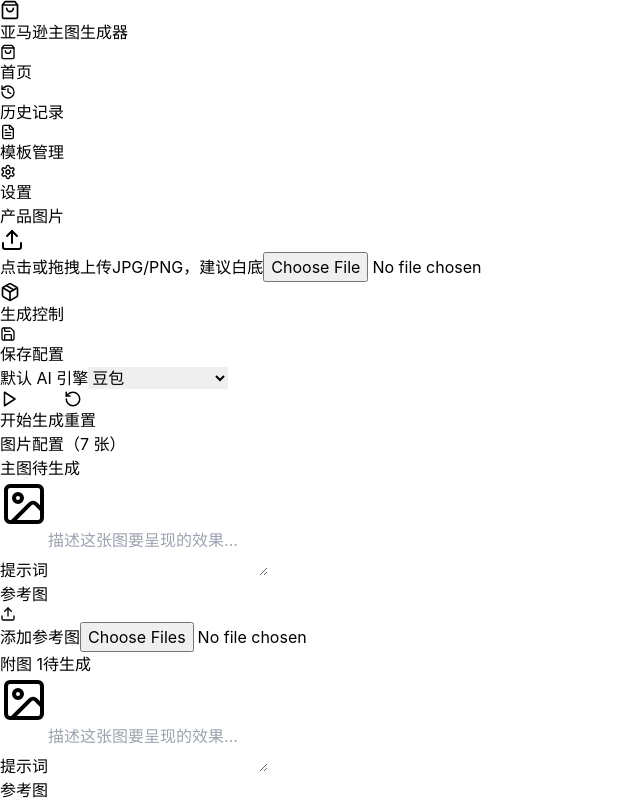
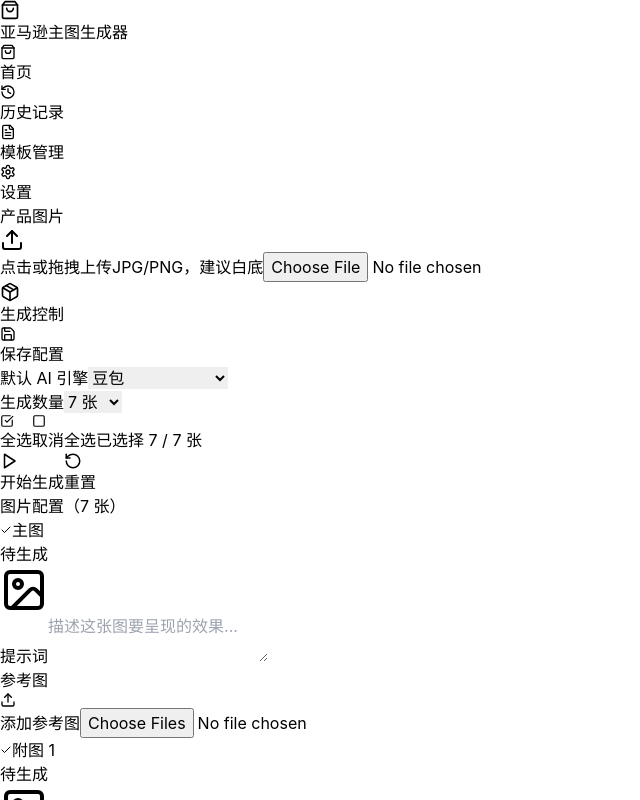
Before and after one commit to Chris123dd/amazon-image-generator, a React (Vite) app in the folder amazon-image-generator-v2/: page / in a window 1280 px wide. Shown: the top 800 px of the page, without its empty margins (0-640 px from the left). Built offline with nearby package versions, Linux system fonts and the light colour scheme; the HTML template or start-up script is replaced by a standard one.

Commit message:
feat: Review Amazon Image Generator Bugs and Assumptions
Co-authored-by: traeagent <traeagent@users.noreply.github.com>

```diff
--- a/amazon-image-generator-v2/package.json
+++ b/amazon-image-generator-v2/package.json
@@ -20,6 +20,7 @@
   "devDependencies": {
     "@types/file-saver": "^2.0.7",
     "@types/jszip": "^3.4.0",
+    "@types/node": "^25.9.0",
     "@types/react": "^18.3.12",
     "@types/react-dom": "^18.3.1",
     "@vitejs/plugin-react": "^4.4.1",
--- a/amazon-image-generator-v2/src/modules/generator/components/GenerationControls.tsx
+++ b/amazon-image-generator-v2/src/modules/generator/components/GenerationControls.tsx
@@ -1,12 +1,24 @@
-import { Play, Pause, RotateCcw, Download } from 'lucide-react';
+import { Play, Pause, RotateCcw, Download, CheckSquare, Square } from 'lucide-react';
 import { useGenerator } from '../context/GeneratorContext';
-import { AI_ENGINES } from '@/shared/ai/types';
+import { AI_ENGINES, MAX_IMAGE_COUNT } from '@/shared/ai/types';
 
 export function GenerationControls() {
-  const { state, setDefaultEngine, startGeneration, pauseGeneration, reset, downloadAll } = useGenerator();
+  const {
+    state,
+    setDefaultEngine,
+    startGeneration,
+    pauseGeneration,
+    reset,
+    downloadAll,
+    selectAllImages,
+    deselectAllImages,
+    setImageCount
+  } = useGenerator();
 
   const completedCount = state.config.images.filter(img => img.status === 'completed').length;
   const progress = (completedCount / state.config.images.length) * 100;
+
+  const selectedCount = state.config.images.filter(img => img.selected).length;
 
   return (
     <div className="space-y-4">
@@ -24,6 +36,42 @@ export function GenerationControls() {
             </option>
           ))}
         </select>
+      </div>
+
+      <div className="flex items-center gap-3">
+        <span className="text-sm font-medium text-gray-700">生成数量</span>
+        <select
+          value={state.config.images.length}
+          onChange={(e) => setImageCount(Number(e.target.value))}
+          disabled={state.isGenerating}
+          className="flex-1 px-3 py-2 border border-gray-300 rounded-lg focus:ring-2 focus:ring-orange-500 disabled:opacity-50"
+        >
+          {Array.from({ length: MAX_IMAGE_COUNT }, (_, i) => i + 1).map(num => (
+            <option key={num} value={num}>{num} 张</option>
+          ))}
+        </select>
+      </div>
+
+      <div className="flex items-center gap-2">
+        <button
+          onClick={selectAllImages}
+          disabled={state.isGenerating}
+          className="flex items-center gap-1.5 px-3 py-1.5 text-sm border border-gray-300 rounded-lg hover:bg-gray-50 disabled:opacity-50 transition"
+        >
+          <CheckSquare size={14} />
+          全选
+        </button>
+        <button
+          onClick={deselectAllImages}
+          disabled={state.isGenerating}
+          className="flex items-center gap-1.5 px-3 py-1.5 text-sm border border-gray-300 rounded-lg hover:bg-gray-50 disabled:opacity-50 transition"
+        >
+          <Square size={14} />
+          取消全选
+        </button>
+        <span className="text-sm text-gray-500">
+          已选择 {selectedCount} / {state.config.images.length} 张
+        </span>
       </div>
 
       {state.isGenerating && (
--- a/amazon-image-generator-v2/src/modules/generator/components/ImageConfigCard.tsx
+++ b/amazon-image-generator-v2/src/modules/generator/components/ImageConfigCard.tsx
@@ -1,5 +1,5 @@
 import { useCallback } from 'react';
-import { RefreshCw, Download, Image as ImageIcon, AlertCircle, Upload, X } from 'lucide-react';
+import { RefreshCw, Download, Image as ImageIcon, AlertCircle, Upload, X, Check } from 'lucide-react';
 import { useGenerator } from '../context/GeneratorContext';
 import { ImageConfig as ImageConfigType } from '../types';
 import { AI_ENGINES, AIEngine } from '@/shared/ai/types';
@@ -10,7 +10,7 @@ interface Props {
 }
 
 export function ImageConfigCard({ config, index }: Props) {
-  const { state, updateImageConfig, regenerateImage, downloadImage } = useGenerator();
+  const { state, updateImageConfig, regenerateImage, downloadImage, toggleImageSelected } = useGenerator();
 
   const handlePromptChange = useCallback((e: React.ChangeEvent<HTMLTextAreaElement>) => {
     updateImageConfig(config.id, { prompt: e.target.value });
@@ -68,9 +68,21 @@ export function ImageConfigCard({ config, index }: Props) {
   return (
     <div className="bg-white rounded-xl shadow-sm p-4 space-y-3">
       <div className="flex items-center justify-between">
-        <span className="font-medium text-gray-800">
-          {isMainImage ? '主图' : `附图 ${index}`}
-        </span>
+        <div className="flex items-center gap-2">
+          <button
+            onClick={() => toggleImageSelected(config.id)}
+            className={`w-5 h-5 rounded border-2 flex items-center justify-center transition-colors ${
+              config.selected
+                ? 'bg-orange-500 border-orange-500 text-white'
+                : 'border-gray-300 hover:border-orange-400'
+            }`}
+          >
+            {config.selected && <Check size={12} />}
+          </button>
+          <span className="font-medium text-gray-800">
+            {isMainImage ? '主图' : `附图 ${index}`}
+          </span>
+        </div>
         <span className={`text-xs px-2 py-1 rounded-full ${statusColors[config.status]}`}>
           {statusLabels[config.status]}
         </span>
--- a/amazon-image-generator-v2/src/modules/generator/components/ProductImageUploader.tsx
+++ b/amazon-image-generator-v2/src/modules/generator/components/ProductImageUploader.tsx
@@ -1,5 +1,5 @@
 import { useCallback } from 'react';
-import { Upload, Image as ImageIcon } from 'lucide-react';
+import { Upload } from 'lucide-react';
 import { useGenerator } from '../context/GeneratorContext';
 import { makeSquareWithPadding } from '@/shared/utils/imageProcessor';
 
--- a/amazon-image-generator-v2/src/modules/generator/context/GeneratorContext.tsx
+++ b/amazon-image-generator-v2/src/modules/generator/context/GeneratorContext.tsx
@@ -1,7 +1,7 @@
 import React, { createContext, useContext, useReducer, useCallback, useRef } from 'react';
 import { GenerationState, GenerationAction, GenerationConfig, ImageConfig } from '../types';
 import { generationReducer } from '../reducer';
-import { AIEngine, DEFAULT_IMAGE_COUNT } from '@/shared/ai/types';
+import { AIEngine, DEFAULT_IMAGE_COUNT, MAX_IMAGE_COUNT } from '@/shared/ai/types';
 import { useSettings } from '@/modules/settings/context/SettingsContext';
 import { useHistory } from '@/modules/history/context/HistoryContext';
 import { generateWithEngine } from '@/shared/ai';
@@ -14,6 +14,10 @@ interface GeneratorContextType {
   setProductImage: (image: string | null) => void;
   setDefaultEngine: (engine: AIEngine) => void;
   updateImageConfig: (id: number, updates: Partial<ImageConfig>) => void;
+  toggleImageSelected: (id: number) => void;
+  selectAllImages: () => void;
+  deselectAllImages: () => void;
+  setImageCount: (count: number) => void;
   startGeneration: () => Promise<void>;
   pauseGeneration: () => void;
   resumeGeneration: () => void;
@@ -38,6 +42,7 @@ export function GeneratorProvider({ children }: { children: React.ReactNode }) {
         prompt: '',
         referenceImages: [],
         status: 'pending' as const,
+        selected: true,
       })),
     },
     isGenerating: false,
@@ -59,6 +64,24 @@ export function GeneratorProvider({ children }: { children: React.ReactNode }) {
 
   const updateImageConfig = useCallback((id: number, updates: Partial<ImageConfig>) => {
     dispatch({ type: 'UPDATE_IMAGE_CONFIG', payload: { id, updates } });
+  }, []);
+
+  const toggleImageSelected = useCallback((id: number) => {
+    dispatch({ type: 'TOGGLE_IMAGE_SELECTED', payload: id });
+  }, []);
+
+  const selectAllImages = useCallback(() => {
+    dispatch({ type: 'SET_ALL_IMAGES_SELECTED', payload: true });
+  }, []);
+
+  const deselectAllImages = useCallback(() => {
+    dispatch({ type: 'SET_ALL_IMAGES_SELECTED', payload: false });
+  }, []);
+
+  const setImageCount = useCallback((count: number) => {
+    if (count >= 1 && count <= MAX_IMAGE_COUNT) {
+      dispatch({ type: 'SET_IMAGE_COUNT', payload: count });
+    }
   }, []);
 
   const generateSingleImage = useCallback(async (
@@ -88,6 +111,12 @@ export function GeneratorProvider({ children }: { children: React.ReactNode }) {
       return;
     }
 
+    const selectedImages = state.config.images.filter(img => img.selected);
+    if (selectedImages.length === 0) {
+      alert('请至少选择一张图片进行生成');
+      return;
+    }
+
     dispatch({ type: 'START_GENERATION' });
     abortControllerRef.current = new AbortController();
 
@@ -95,15 +124,16 @@ export function GeneratorProvider({ children }: { children: React.ReactNode }) {
     const generatedImages: { id: number; prompt: string; engine: AIEngine; generatedImage: string }[] = [];
 
     try {
-      for (let i = 0; i < state.config.images.length; i++) {
+      for (let i = 0; i < selectedImages.length; i++) {
         if (abortControllerRef.current.signal.aborted || state.isPaused) {
           break;
         }
 
-        dispatch({ type: 'SET_CURRENT_IMAGE', payload: i });
-        dispatch({ type: 'SET_IMAGE_STATUS', payload: { id: i + 1, status: 'generating' } });
+        const selectedIndex = state.config.images.findIndex(img => img.id === selectedImages[i].id);
+        dispatch({ type: 'SET_CURRENT_IMAGE', payload: selectedIndex });
+        dispatch({ type: 'SET_IMAGE_STATUS', payload: { id: selectedImages[i].id, status: 'generating' } });
 
-        const imageConfig = state.config.images[i];
+        const imageConfig = selectedImages[i];
         const engine = imageConfig.engine || state.config.defaultEngine;
 
         try {
@@ -112,10 +142,10 @@ export function GeneratorProvider({ children }: { children: React.ReactNode }) {
             engine,
             state.config.productImage
           );
-          dispatch({ type: 'SET_GENERATED_IMAGE', payload: { id: i + 1, image: generatedImage } });
+          dispatch({ type: 'SET_GENERATED_IMAGE', payload: { id: selectedImages[i].id, image: generatedImage } });
           hasGeneratedImages = true;
           generatedImages.push({
-            id: i + 1,
+            id: selectedImages[i].id,
             prompt: imageConfig.prompt,
             engine,
             generatedImage,
@@ -124,7 +154,7 @@ export function GeneratorProvider({ children }: { children: React.ReactNode }) {
           dispatch({
             type: 'SET_IMAGE_STATUS',
             payload: {
-              id: i + 1,
+              id: selectedImages[i].id,
               status: 'failed',
               error: error instanceof Error ? error.message : '生成失败',
             },
@@ -212,6 +242,8 @@ export function GeneratorProvider({ children }: { children: React.ReactNode }) {
         prompt: img.prompt,
         engine: img.engine,
         referenceImages: img.referenceImages,
+        status: img.status,
+        selected: img.selected,
       })),
     };
   }, [state.config]);
@@ -224,6 +256,10 @@ export function GeneratorProvider({ children }: { children: React.ReactNode }) {
         setProductImage,
         setDefaultEngine,
         updateImageConfig,
+        toggleImageSelected,
+        selectAllImages,
+        deselectAllImages,
+        setImageCount,
         startGeneration,
         pauseGeneration,
         resumeGeneration,
--- a/amazon-image-generator-v2/src/modules/generator/reducer.ts
+++ b/amazon-image-generator-v2/src/modules/generator/reducer.ts
@@ -1,12 +1,13 @@
 import { GenerationState, GenerationAction, ImageConfig } from './types';
 import { DEFAULT_IMAGE_COUNT } from '@/shared/ai/types';
 
-const createInitialImages = (): ImageConfig[] =>
-  Array.from({ length: DEFAULT_IMAGE_COUNT }, (_, i) => ({
+const createInitialImages = (count: number = DEFAULT_IMAGE_COUNT): ImageConfig[] =>
+  Array.from({ length: count }, (_, i) => ({
     id: i + 1,
     prompt: '',
     referenceImages: [],
     status: 'pending' as const,
+    selected: true,
   }));
 
 const initialState: GenerationState = {
@@ -117,6 +118,56 @@ export function generationReducer(state: GenerationState, action: GenerationActi
         },
       };
 
+    case 'TOGGLE_IMAGE_SELECTED':
+      return {
+        ...state,
+        config: {
+          ...state.config,
+          images: state.config.images.map(img =>
+            img.id === action.payload ? { ...img, selected: !img.selected } : img
+          ),
+        },
+      };
+
+    case 'SET_ALL_IMAGES_SELECTED':
+      return {
+        ...state,
+        config: {
+          ...state.config,
+          images: state.config.images.map(img => ({ ...img, selected: action.payload })),
+        },
+      };
+
+    case 'SET_IMAGE_COUNT':
+      const newCount = action.payload;
+      const currentCount = state.config.images.length;
+      if (newCount === currentCount) return state;
+
+      if (newCount > currentCount) {
+        const newImages = Array.from({ length: newCount - currentCount }, (_, i) => ({
+          id: currentCount + i + 1,
+          prompt: '',
+          referenceImages: [],
+          status: 'pending' as const,
+          selected: true,
+        }));
+        return {
+          ...state,
+          config: {
+            ...state.config,
+            images: [...state.config.images, ...newImages],
+          },
+        };
+      } else {
+        return {
+          ...state,
+          config: {
+            ...state.config,
+            images: state.config.images.slice(0, newCount),
+          },
+        };
+      }
+
     default:
       return state;
   }
--- a/amazon-image-generator-v2/src/shared/ai/types.ts
+++ b/amazon-image-generator-v2/src/shared/ai/types.ts
@@ -48,6 +48,7 @@ export interface IAIEngine {
 }
 
 export const DEFAULT_IMAGE_COUNT = 7;
+export const MAX_IMAGE_COUNT = 10;
 
 export const IMAGE_SIZE = 1600;
 export const IMAGE_QUALITY = 0.95;
--- a/amazon-image-generator-v2/src/shared/hooks/useLocalStorage.ts
+++ b/amazon-image-generator-v2/src/shared/hooks/useLocalStorage.ts
@@ -1,4 +1,4 @@
-import { useState, useEffect, useCallback } from 'react';
+import { useState, useCallback } from 'react';
 
 export function useLocalStorage<T>(key: string, initialValue: T) {
   const [storedValue, setStoredValue] = useState<T>(() => {
--- /dev/null
+++ b/amazon-image-generator-v2/vite.config.d.ts
@@ -0,0 +1,2 @@
+declare const _default: import("vite").UserConfig;
+export default _default;
```
Also changed, not shown: amazon-image-generator-v2/src/modules/generator/types.ts (+6 -2 lines), amazon-image-generator-v2/src/shared/ai/doubao.ts (+0 -12 lines), amazon-image-generator-v2/vite.config.js (added, +14 -0 lines), 1 other file (tests, documents, lock files or other folders).
